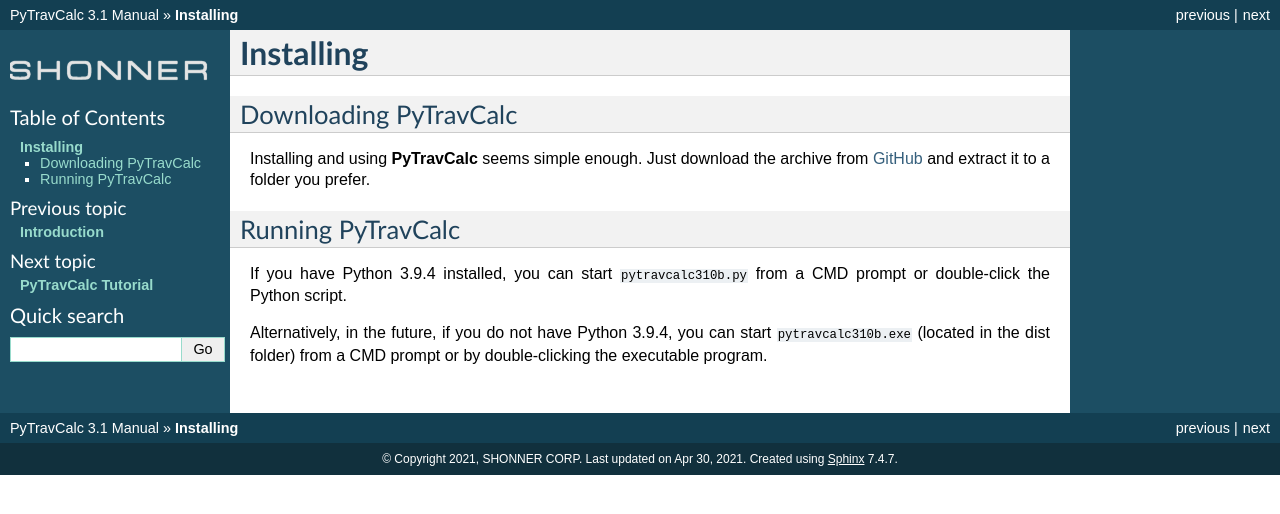
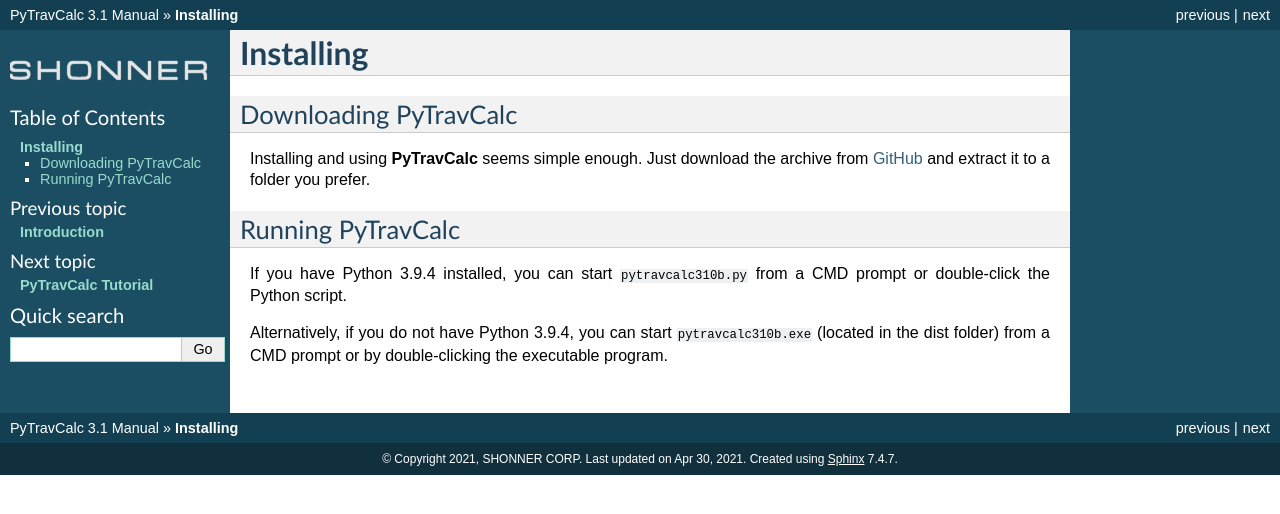
Before and after one commit to ShawnDriscoll/PyTravCalc, a Sphinx documentation site: the page built from docs/source/installing.rst, in a window 1280 px wide. Shown: the top 514 px of the page. Built offline with Sphinx 7.4.7, drawn with Linux system fonts in a browser that asks for light colours.

Commit message:
updated manual

```diff
--- a/docs/source/conf.py
+++ b/docs/source/conf.py
@@ -52,7 +52,7 @@
 # non-false value, then it is used:
 #today = ''
 # Else, today_fmt is used as the format for a strftime call.
-today_fmt = '%B %d, %Y'
+today_fmt = '%m-%d-%Y'
 
 # List of documents that shouldn't be included in the build.
 #unused_docs = []
@@ -113,7 +113,7 @@
 # The name of an image file (within the static path) to use as favicon of the
 # docs.  This file should be a Windows icon file (.ico) being 16x16 or 32x32
 # pixels large.
-html_favicon = 'shonner_die_icon_16x16.ico'
+html_favicon = 'PyTravCalc_icon_16x16.ico'
 
 # Add any paths that contain custom static files (such as style sheets) here,
 # relative to this directory. They are copied after the builtin static files,
--- a/docs/source/installing.rst
+++ b/docs/source/installing.rst
@@ -12,5 +12,5 @@
 If you have Python 3.9.4 installed, you can start ``pytravcalc310b.py`` from a CMD prompt or double-click
 the Python script.
 
-Alternatively, in the future, if you do not have Python 3.9.4, you can start ``pytravcalc310b.exe`` (located in the
+Alternatively, if you do not have Python 3.9.4, you can start ``pytravcalc310b.exe`` (located in the
 dist folder) from a CMD prompt or by double-clicking the executable program.
```
Also changed, not shown: docs/source/PyTravCalc_icon_16x16.ico (added), docs/source/_static/PyTravCalc_icon_16x16.ico (added), 13 other files.
